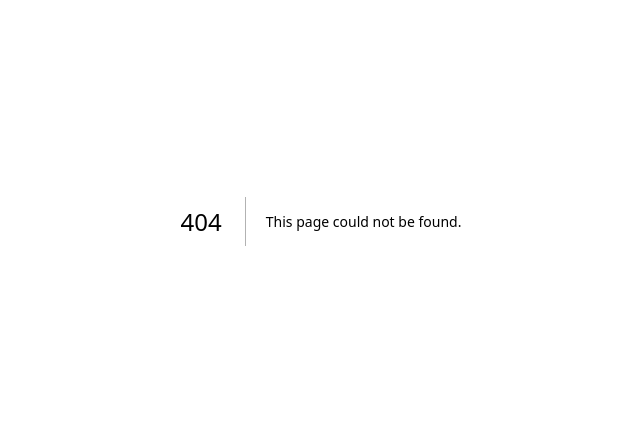
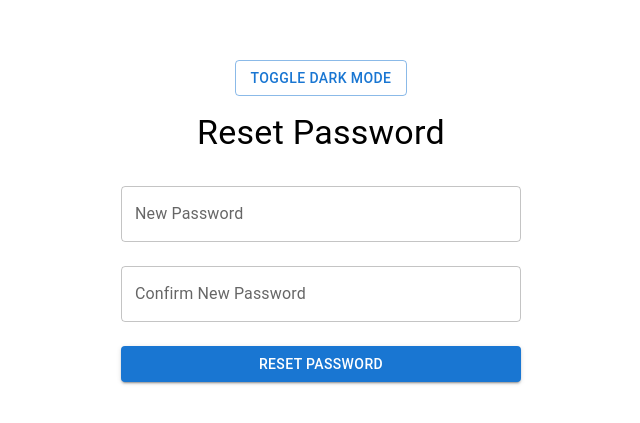
Before and after one commit to kirkcit0/Pantry-Tracker, a Next.js app: page /forgot-password in a window 1280 px wide. Before the commit this address had no page. Shown: the part 179-602 px from the top of the page, without its empty margins (319-959 px from the left). Built offline with nearby package versions, Linux system fonts and the light colour scheme.

Commit message:
fix forgot password issues

```diff
--- a/app/reset/page.jsx
+++ b/app/forgot-password/page.jsx
@@ -1,5 +1,5 @@
 "use client";
-import { useState } from 'react';
+import { useState, Suspense } from 'react';
 import { useRouter } from 'next/navigation';
 import { getAuth, confirmPasswordReset } from 'firebase/auth';
 import { Box, Button, TextField, Typography } from '@mui/material';
@@ -15,7 +15,7 @@ const lightModeStyles = {
   color: '#000000',
 };
 
-export default function ResetPassword() {
+function ResetPasswordContent() {
   const [newPassword, setNewPassword] = useState('');
   const [confirmNewPassword, setConfirmNewPassword] = useState('');
   const [darkMode, setDarkMode] = useState(false);
@@ -88,3 +88,11 @@ export default function ResetPassword() {
     </Box>
   );
 }
+
+export default function ResetPasswordPage() {
+  return (
+    <Suspense fallback={<div>Loading...</div>}>
+      <ResetPasswordContent />
+    </Suspense>
+  );
+}
--- a/app/login/page.jsx
+++ b/app/login/page.jsx
@@ -4,8 +4,8 @@ import { Box, Button, TextField, Typography, Avatar, IconButton } from '@mui/mat
 import { useSignInWithEmailAndPassword, useSignInWithGoogle } from 'react-firebase-hooks/auth';
 import { auth } from '@/app/firebase/config';
 import { useRouter } from 'next/navigation';
-import { Google as GoogleIcon, Phone as PhoneIcon } from '@mui/icons-material';
-import { signInWithPopup, GoogleAuthProvider, signInWithPhoneNumber, RecaptchaVerifier } from 'firebase/auth';
+import { Google as GoogleIcon } from '@mui/icons-material';
+import { signInWithPopup, GoogleAuthProvider, RecaptchaVerifier, signInWithPhoneNumber } from 'firebase/auth';
 
 const darkModeStyles = {
   backgroundColor: '#121212',
```
